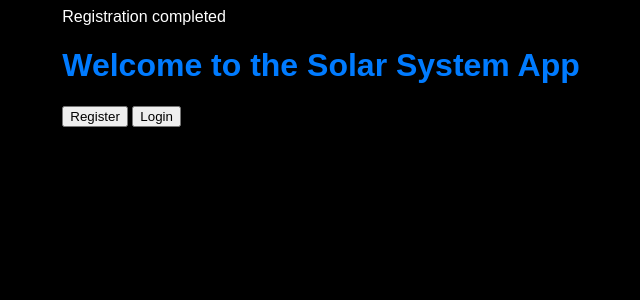
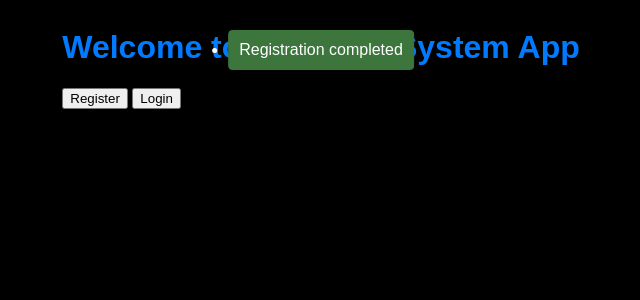
Before and after one commit to OfekGoldstein/Final-Project, a Flask app: page / in a window 1280 px wide. Shown: the top 300 px of the page, without its empty margins (319-959 px from the left). Run offline with Flask 3, Linux system fonts and the light colour scheme; the visitor is signed in with stand-in values (Sample User, id 1).

Commit message:
modified index.html and register.html

```diff
--- a/App/templates/index.html
+++ b/App/templates/index.html
@@ -10,17 +10,33 @@
             background-color: black;
             color: white;
         }
+        .flash-message {
+            padding: 10px;
+            margin: 10px 0;
+            border: 1px solid transparent;
+            border-radius: 4px;
+        }
+        .flash-message.error {
+            color: white;
+            background-color: #a94442;
+            border-color: #a94442;
+        }
+        .flash-message.success {
+            color: white;
+            background-color: #3c763d;
+            border-color: #3c763d;
+        }
     </style>
 </head>
 <body>
     <div>
     {% with messages = get_flashed_messages(with_categories=true) %}
         {% if messages %}
+            <ul>
             {% for category, message in messages %}
-                    <div class="alert alert-{{ category }}">
-                        {{ message }}
-                    </div>
+                <li class="flash-message {{ category }}">{{ message }}</li>
             {% endfor %}
+            </ul>
         {% endif %}
     {% endwith %}
     <h1>Welcome to the Solar System App</h1>
--- a/App/templates/register.html
+++ b/App/templates/register.html
@@ -37,7 +37,6 @@
         <input type="password" id="password" name="password" required><br><br>
         <input type="submit" value="Register">
     </form>
-
     {% with messages = get_flashed_messages(with_categories=true) %}
         {% if messages %}
             <ul>
@@ -47,7 +46,6 @@
             </ul>
         {% endif %}
     {% endwith %}
-
     <a href="{{ url_for('index') }}">Back to Home</a>
 </body>
 </html>
```
Lines whose indentation alone changed are shown as unchanged.
